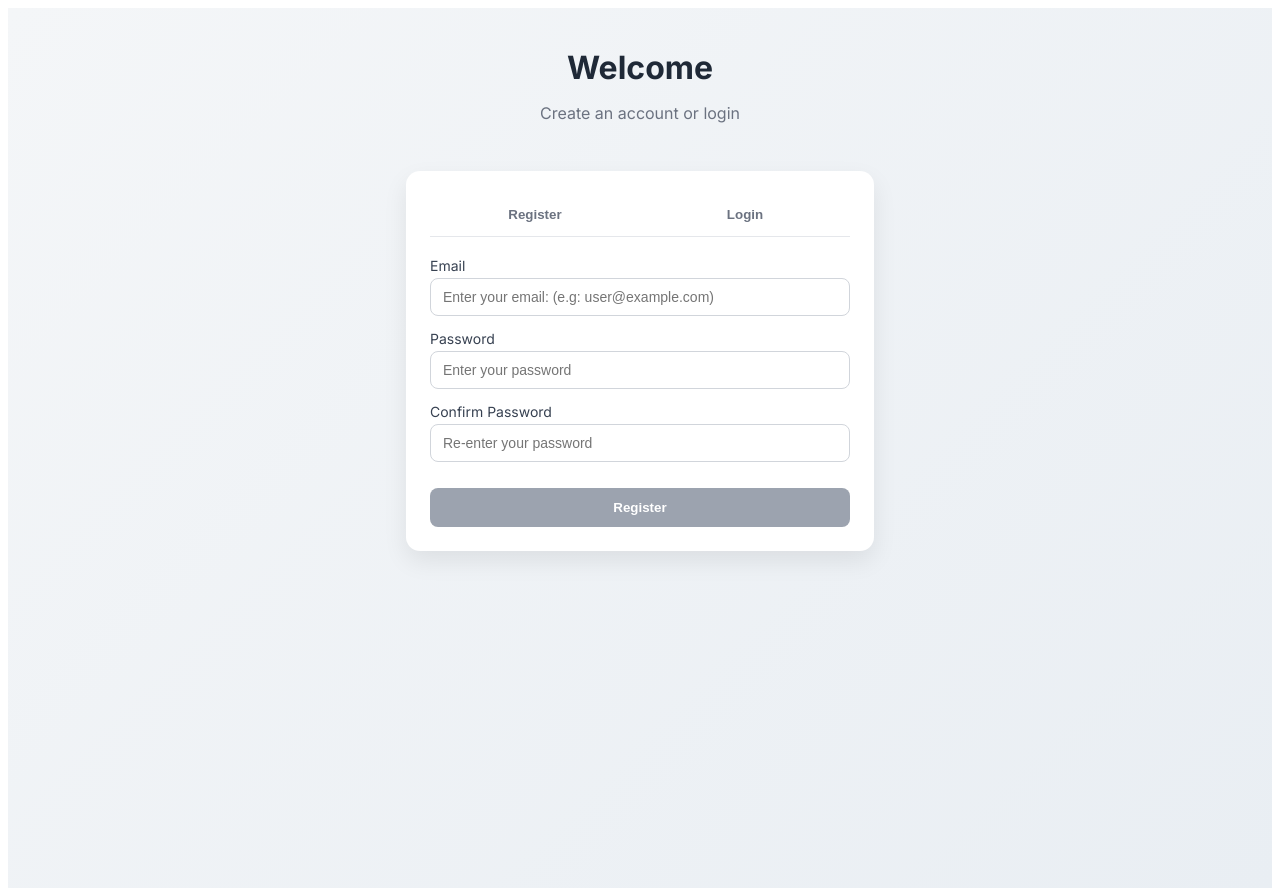
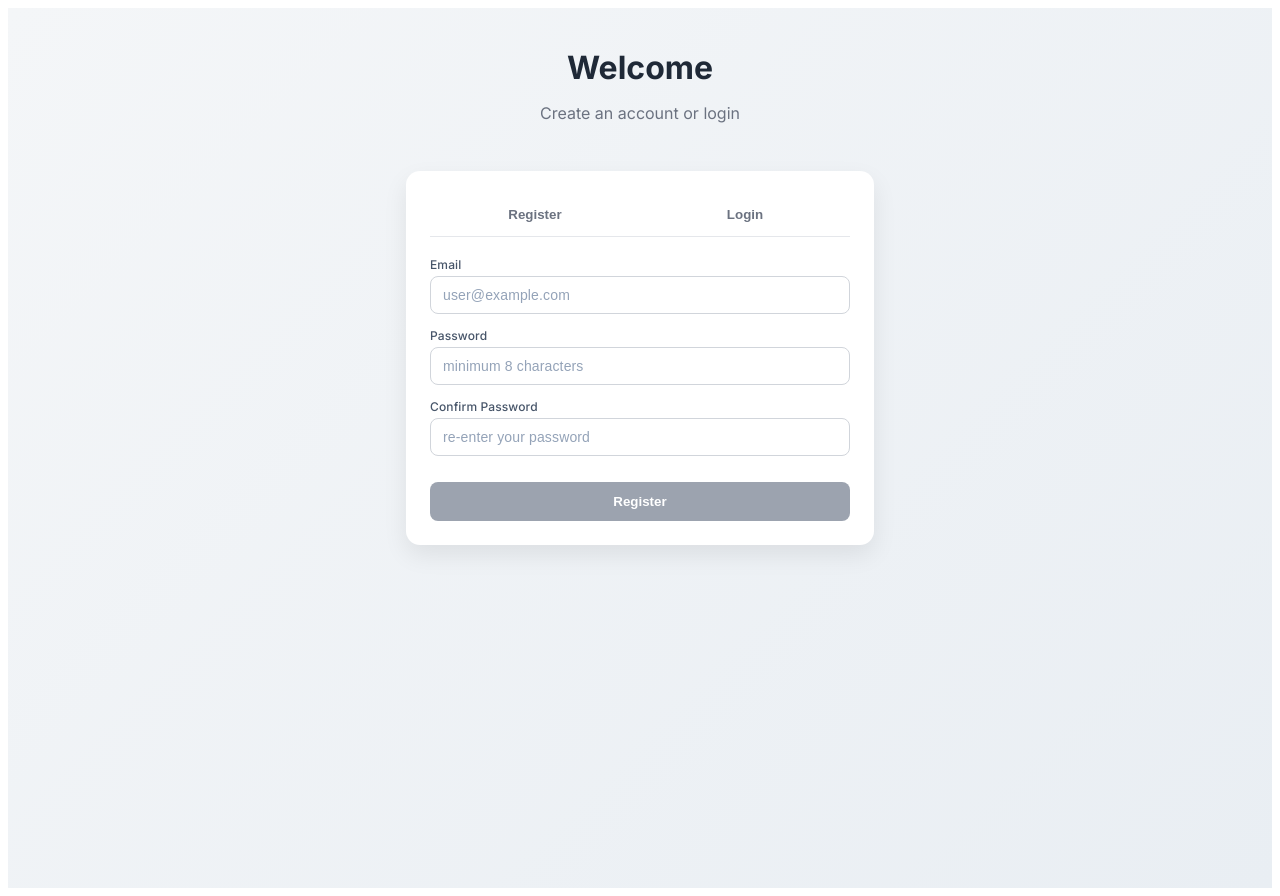
Before and after one commit to aminwafi/portal-accordia-iv-mean, an Angular app in the folder client/: page /home in a window 1280 px wide. Built offline with nearby package versions, Linux system fonts and the light colour scheme.

Commit message:
feature (client/home): add reset on tab change

```diff
--- a/client/src/app/features/home/home.html
+++ b/client/src/app/features/home/home.html
@@ -18,7 +18,7 @@
                 <div class="form-group">
                     <label>Email</label>
                     <input type="email"
-                        placeholder="Enter your email: (e.g: user@example.com)"
+                        placeholder="user@example.com"
                         formControlName="email"
                     />
                     <small *ngIf="rf['email'].touched &&
@@ -28,7 +28,7 @@
                 <div class="form-group">
                     <label>Password</label>
                     <input type="password"
-                        placeholder="Enter your password"
+                        placeholder="minimum 8 characters"
                         formControlName="password"
                     />
                     <small *ngIf="rf['password'].touched &&
@@ -38,7 +38,7 @@
                 <div class="form-group">
                     <label>Confirm Password</label>
                     <input type="password"
-                        placeholder="Re-enter your password"
+                        placeholder="re-enter your password"
                         formControlName="confirmPassword"
                     />
                     <small *ngIf="registerForm.errors?.['passwordMismatch']
--- a/client/src/app/features/home/home.scss
+++ b/client/src/app/features/home/home.scss
@@ -78,9 +78,11 @@
     margin-bottom: 14px;
 
     label {
-        font-size: 14px;
+        font-size: 12px;
+        font-weight: 500;
         margin-bottom: 4px;
-        color: #374151;
+        color: #475569;
+        letter-spacing: 0.01em;
     }
 
     input {
@@ -101,6 +103,14 @@
         font-size: 12px;
         margin-top: 4px;
     }
+}
+
+.form-group input::placeholder {
+    color: #94a3b8;
+    font-weight: 400;
+    font-size: 14px;
+    letter-spacing: 0.01em;
+    opacity: 1;
 }
 
 button[type='submit'] {
--- a/client/src/app/features/home/home.ts
+++ b/client/src/app/features/home/home.ts
@@ -112,7 +112,18 @@ export class HomeComponent {
   }
 
   switchTab(tab: 'register' | 'login') {
+    if (this.activeTab === tab) return;
+
     this.activeTab = tab;
+
+    this.registerForm.reset();
+    this.loginForm.reset();
+
+    this.registerError = null;
+    this.loginError = null;
+
+    this.isRegistering = false;
+    this.isLoggingIn = false;
   }
 
   openOtp(token: string) {
@@ -126,6 +137,8 @@ export class HomeComponent {
 
   onOtpVerified() {
     this.showOtpModal = false;
+    this.loginError = null;
+    this.loginForm.reset();
     alert('Account verified successfully');
   }
 
--- a/client/src/app/features/home/otp-modal/otp-modal.html
+++ b/client/src/app/features/home/otp-modal/otp-modal.html
@@ -9,7 +9,7 @@
                 maxlength="6"
                 formControlName="code"
                 inputmode="numeric"
-                placeholder="....."
+                placeholder="......"
             />
 
             <small *ngIf="otpForm.controls['code'].touched &&
```
